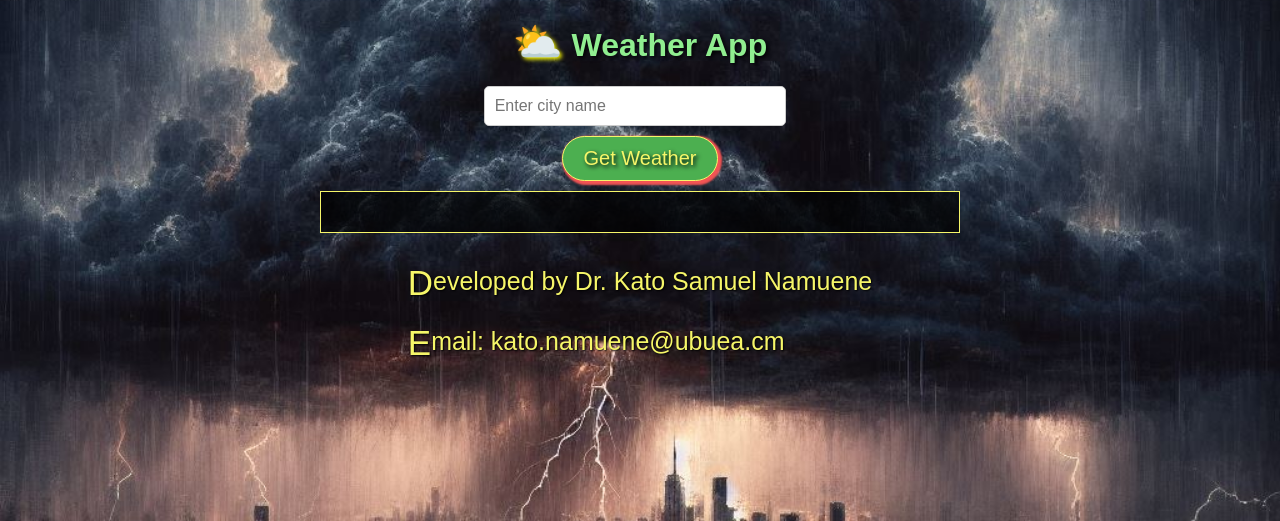
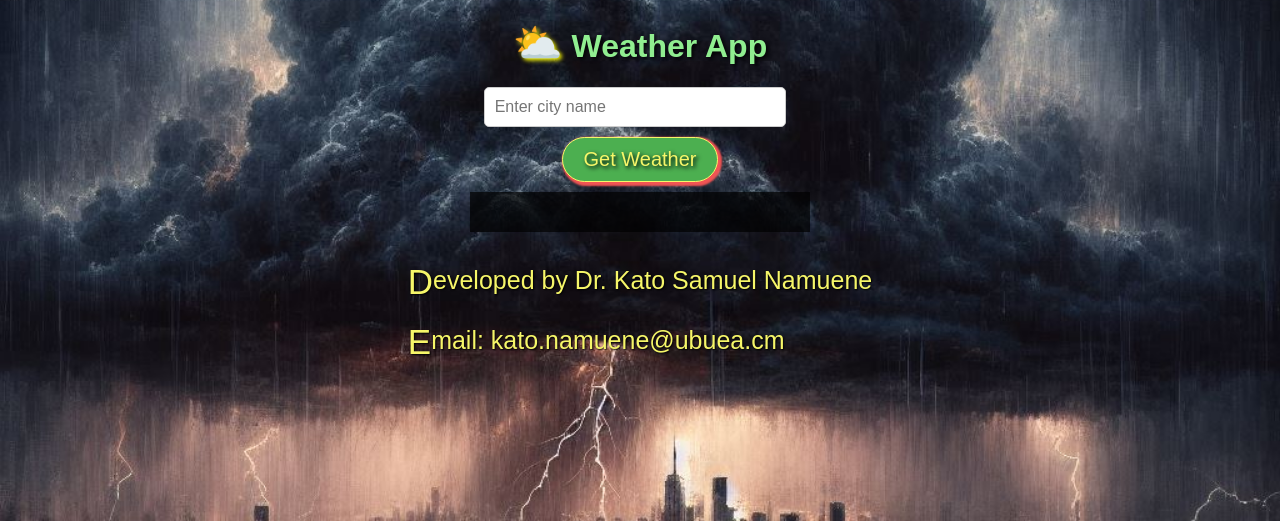
Before and after one commit to kato2025/namuenetecweather, a plain HTML site: page index.html in a window 1280 px wide. Shown: the part 279-800 px from the top of the page. Drawn offline with Linux system fonts and the light colour scheme.

Commit message:
Add styles.css

```diff
--- a/styles.css
+++ b/styles.css
@@ -97,9 +97,9 @@ button:hover {
 #weather-info {
     margin-top: -10px;
     padding: 20px;
-    width: 100%;
+    width: 300px;
+    font-size: 18px;
     text-align: left;
-    border: 1px solid var(--yellowish);
     background-color: rgba(0, 0, 0, 0.7);
 }
 p {
```
